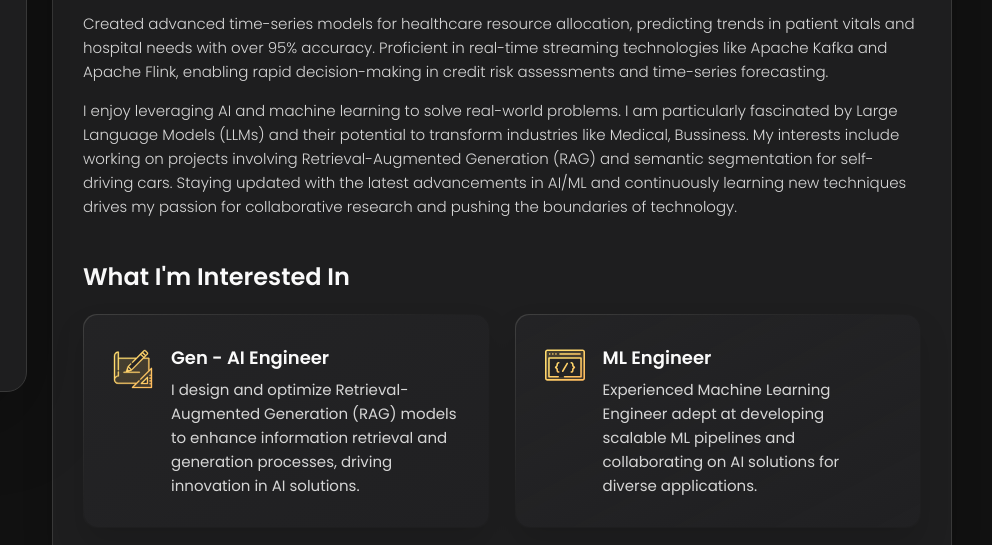
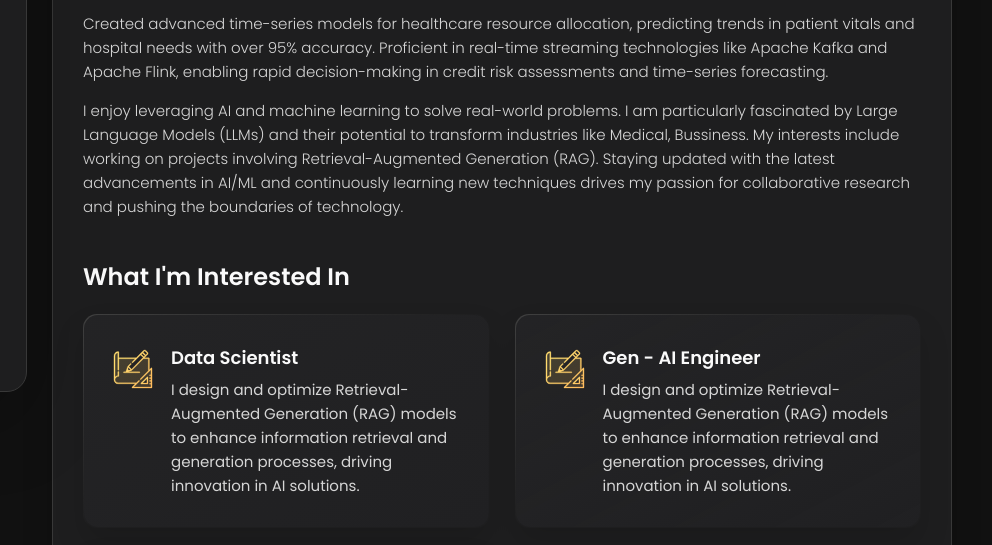
Before and after one commit to ajay6034/Ajay-pf, a plain HTML site: page index.html in a window 1280 px wide. Shown: the part 428-973 px from the top of the page, 288-1280 px from the left. Drawn offline with nearby package versions, Linux system fonts and the light colour scheme.

Commit message:
Update index.html

```diff
--- a/index.html
+++ b/index.html
@@ -209,7 +209,7 @@
           <p>
             I enjoy leveraging AI and machine learning to solve real-world problems.
             I am particularly fascinated by Large Language Models (LLMs) and their potential to transform industries like Medical, Bussiness.
-            My interests include working on projects involving Retrieval-Augmented Generation (RAG) and semantic segmentation for self-driving cars.
+            My interests include working on projects involving Retrieval-Augmented Generation (RAG).
             Staying updated with the latest advancements in AI/ML and continuously learning new techniques drives my passion for collaborative research and pushing the boundaries of technology.
           </p>
         </section>
@@ -224,6 +224,31 @@
           <h3 class="h3 service-title">What i'm interested in</h3>
 
           <ul class="service-list">
+
+
+             <li class="service-item">
+
+              <div class="service-icon-box">
+                <img src="./assets/images/icon-design.svg
+                " alt="design icon" width="40">
+              </div>
+
+              <div class="service-content-box">
+                <h4 class="h4 service-item-title">Data Scientist</h4>
+
+                <p class="service-item-text">
+
+                  I design and optimize Retrieval-Augmented Generation (RAG) models to enhance information retrieval and generation processes,
+                  driving innovation in AI solutions.
+                </p>
+              </div>
+
+            </li>
+
+
+
+
+
 
             <li class="service-item">
 
```
